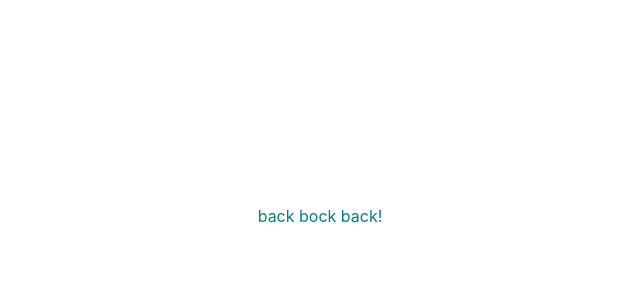
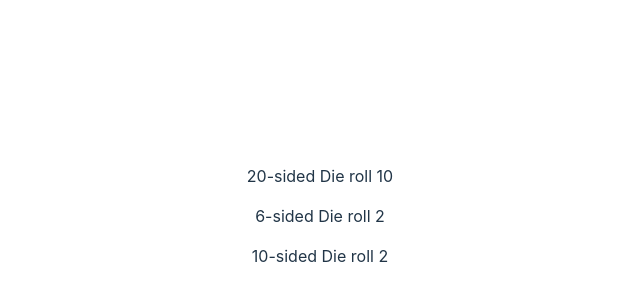
Before and after one commit to akosilar/create-react, a React (Vite) app in the folder first-react-app/: page / in a window 1280 px wide. Shown: the part 184-484 px from the top of the page, without its empty margins (320-960 px from the left). Built offline with nearby package versions, Linux system fonts and the light colour scheme.

Commit message:
covered props and non string props

```diff
--- a/first-react-app/src/App.jsx
+++ b/first-react-app/src/App.jsx
@@ -3,12 +3,26 @@ import reactLogo from './assets/react.svg'
 import viteLogo from '/vite.svg'
 import './App.css'
 import Chicken from './Chicken'
+import Greeter from './Greeter'
+import Die from './die'
 
 function App() {
   const [count, setCount] = useState(0)
 
   return (
-    <Chicken />
+    <div>
+      <Die numSides={20} />
+      <Die numSides={6} />
+      <Die numSides={10} />
+
+
+      {/* <Greeter person="Bill" from="Jose" />
+      <Greeter person="Sars" from="Sam" />
+      <Greeter person="Mars" from="Dean" /> */}
+    </div>
+
+
+    // <Chicken />
 
     // <>
     //   <div>
--- /dev/null
+++ b/first-react-app/src/Die.jsx
@@ -0,0 +1,5 @@
+export default function Die({ numSides }) {
+
+    const roll = Math.floor(Math.random() * numSides) + 1
+    return <p>{numSides}-sided Die roll {roll}</p>
+}
--- /dev/null
+++ b/first-react-app/src/Greeter.jsx
@@ -0,0 +1,4 @@
+export default function Greeter({ person, from }) {
+
+    return <h1>{from}:hi there {person}</h1>
+}
```
